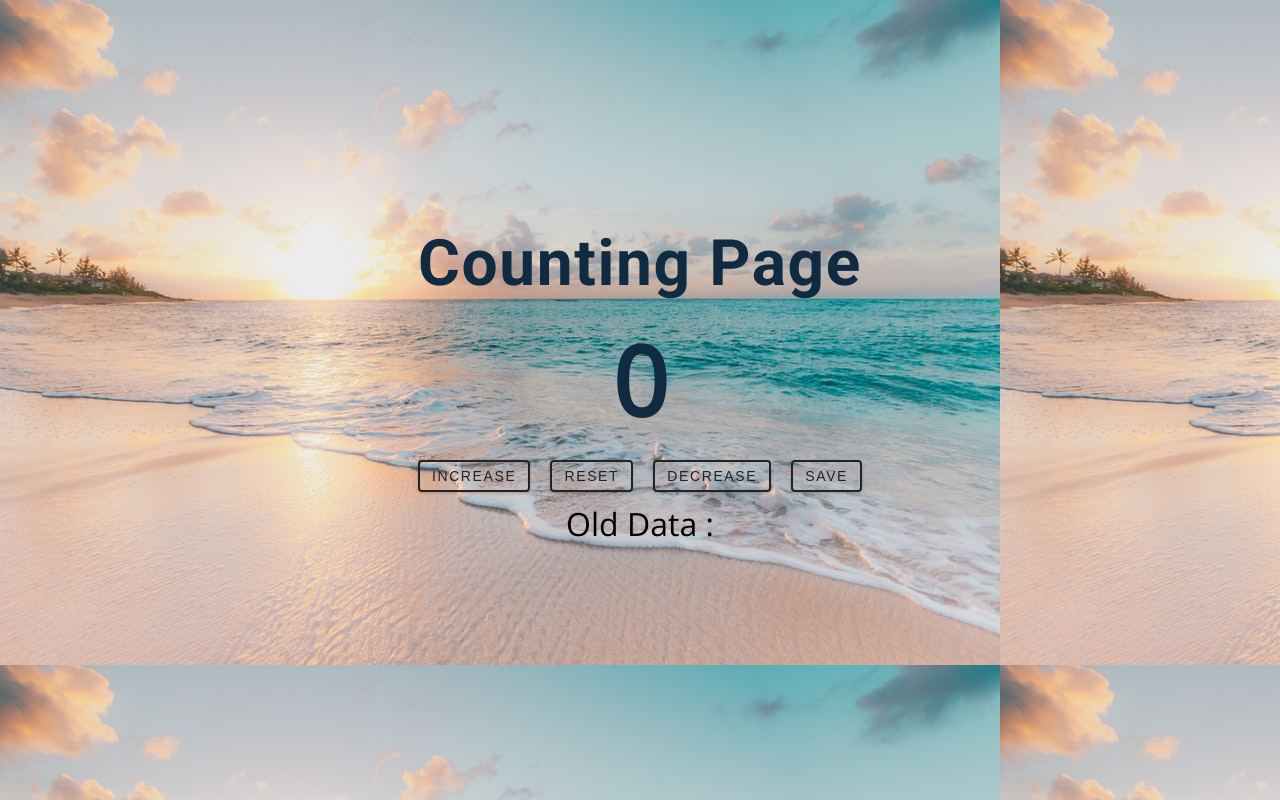
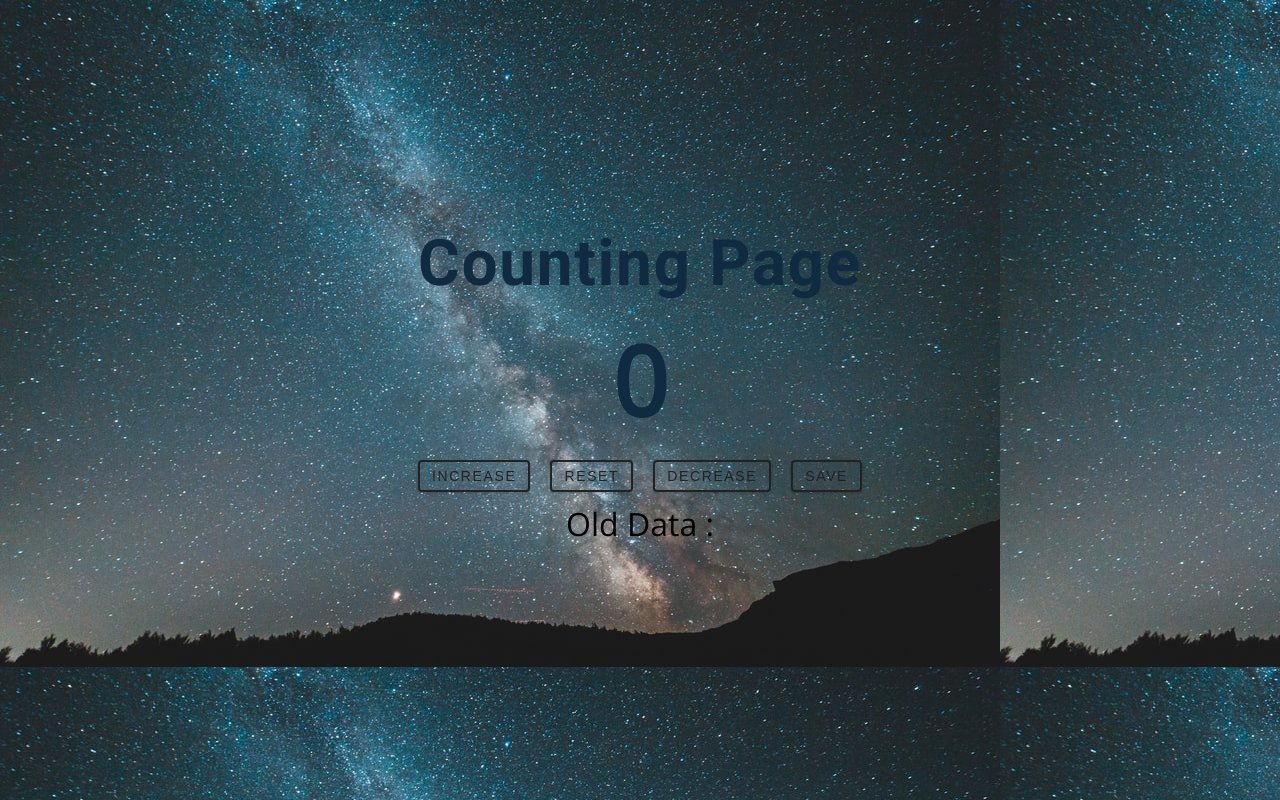
Before and after one commit to idevmou/countingwebapp, a plain HTML site: page index.html in a window 1280 px wide. Drawn offline with nearby package versions, Linux system fonts and the light colour scheme.

Commit message:
bg updated

```diff
--- a/style.css
+++ b/style.css
@@ -68,7 +68,7 @@ Global Styles
 }
 body {
   font-family: var(--ff-secondary);
-  background-image: url("countingbg.jfif");
+  background-image: url("bg.jfif");
   color: var(--clr-grey-1);
   line-height: 1.5;
   font-size: 0.875rem;
```
